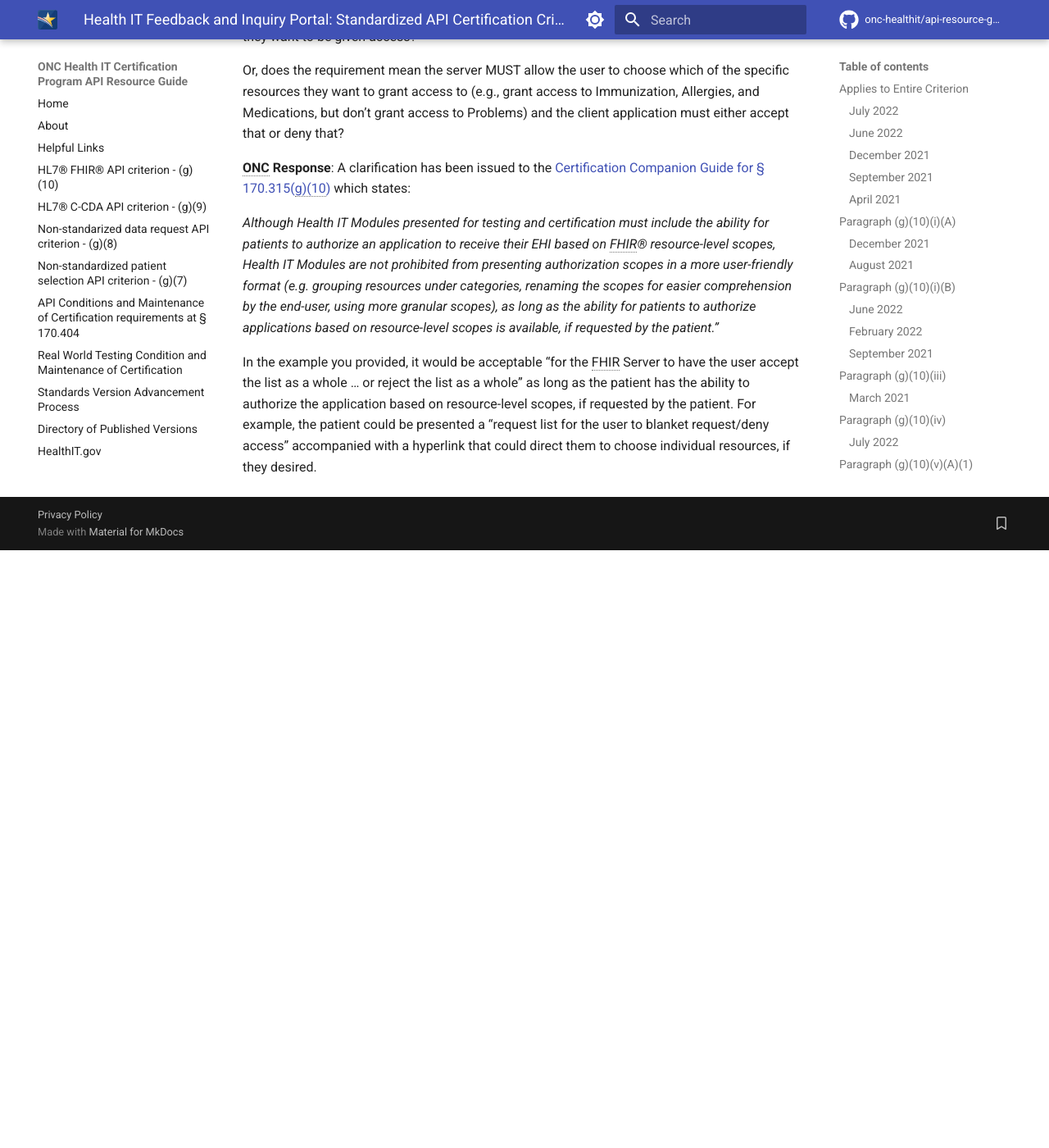
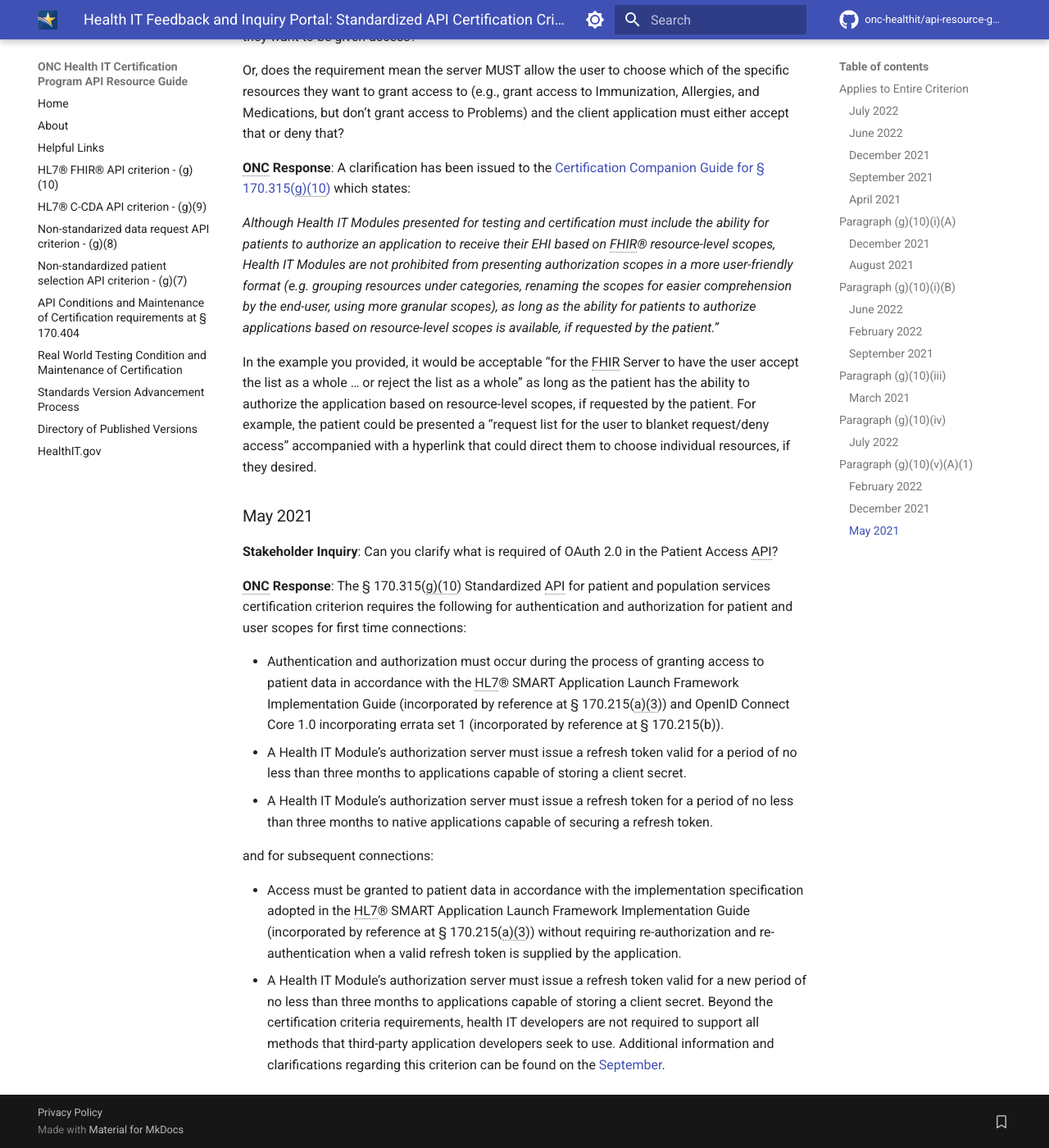
Before and after one commit to onc-healthit/api-resource-guide, an MkDocs documentation site: the page built from docs/inquiry-portal/g10-inquiries.md, in a window 1280 px wide and 1400 px high, scrolled down 10621 px. Shown: the whole window at 82% size. Built offline with MkDocs 1.6.1 and Material for MkDocs 9.7.7, drawn with Linux system fonts in a browser that asks for light colours; comment, search, counter and statistics services are not loaded; the version menu is left out; before the commit the page ends 11292 px from its top, so only the background shows below that.

Commit message:
add more Paragraph (g)(10)(v)(A)(1) inquiries

```diff
--- a/docs/inquiry-portal/g10-inquiries.md
+++ b/docs/inquiry-portal/g10-inquiries.md
@@ -168,4 +168,19 @@ Or, does the requirement mean the server MUST allow the user to choose which of
 
 In the example you provided, it would be acceptable “for the FHIR Server to have the user accept the list as a whole … or reject the list as a whole” as long as the patient has the ability to authorize the application based on resource-level scopes, if requested by the patient. For example, the patient could be presented a “request list for the user to blanket request/deny access” accompanied with a hyperlink that could direct them to choose individual resources, if they desired.
 
+### May 2021
+**Stakeholder Inquiry**: Can you clarify what is required of OAuth 2.0 in the Patient Access API?
+
+**ONC Response**: The § 170.315(g)(10) Standardized API for patient and population services certification criterion requires the following for authentication and authorization for patient and user scopes for first time connections:
+
+- Authentication and authorization must occur during the process of granting access to patient data in accordance with the HL7® SMART Application Launch Framework Implementation Guide (incorporated by reference at § 170.215(a)(3)) and OpenID Connect Core 1.0 incorporating errata set 1 (incorporated by reference at § 170.215(b)).
+- A Health IT Module’s authorization server must issue a refresh token valid for a period of no less than three months to applications capable of storing a client secret.
+- A Health IT Module’s authorization server must issue a refresh token for a period of no less than three months to native applications capable of securing a refresh token.
+
+and for subsequent connections:
+
+- Access must be granted to patient data in accordance with the implementation specification adopted in the HL7® SMART Application Launch Framework Implementation Guide (incorporated by reference at § 170.215(a)(3)) without requiring re-authorization and re-authentication when a valid refresh token is supplied by the application.
+- A Health IT Module’s authorization server must issue a refresh token valid for a new period of no less than three months to applications capable of storing a client secret.
+Beyond the certification criteria requirements, health IT developers are not required to support all methods that third-party application developers seek to use. Additional information and clarifications regarding this criterion can be found on the <a target = "_blank" href = "https://www.healthit.gov/test-method/standardized-api-patient-and-population-services#ccg">September</a>.
+
 --8<-- "includes/abbreviations.md"
```
